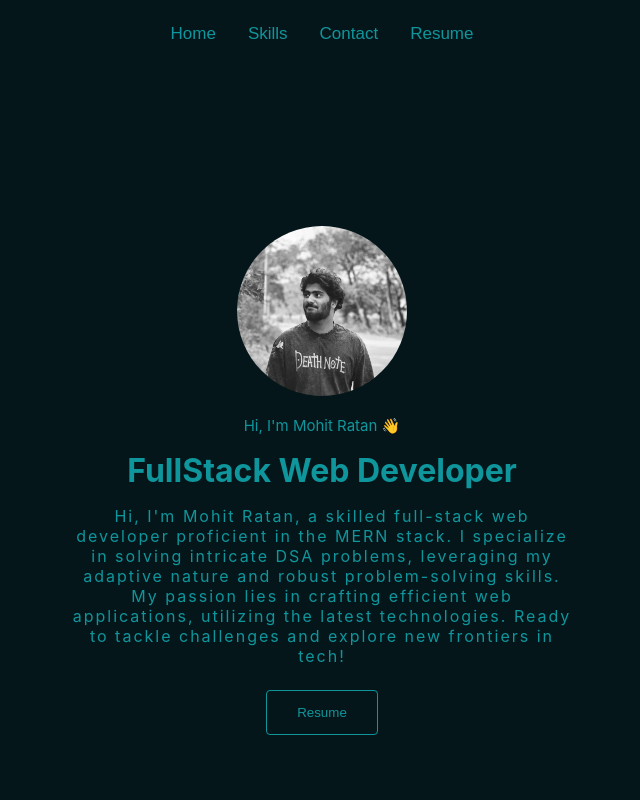
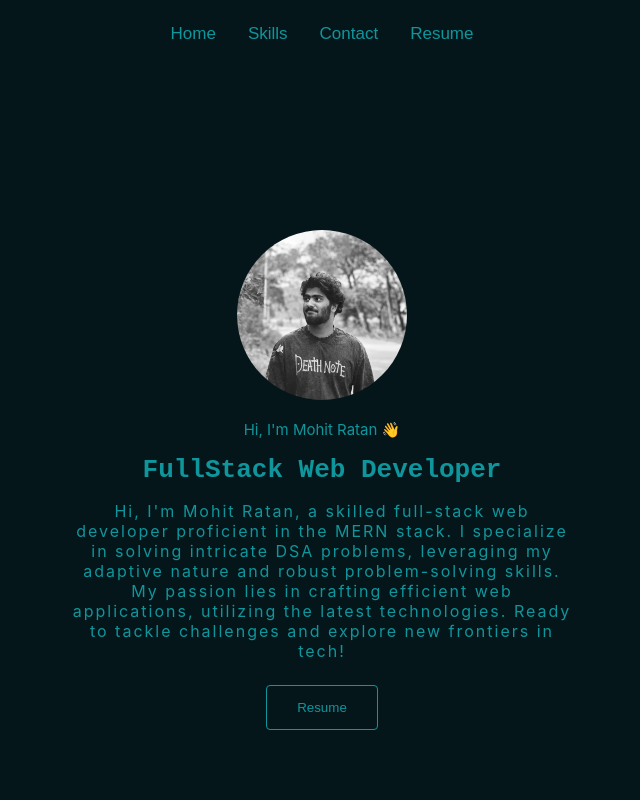
Before and after one commit to mohitratan18/portfolio, a React (Create React App) app: page / in a window 1280 px wide. Shown: the top 800 px of the page, without its empty margins (318-958 px from the left). Built offline with nearby package versions, Linux system fonts and the light colour scheme.

Commit message:
typing animation added

```diff
--- a/src/App.css
+++ b/src/App.css
@@ -22,6 +22,9 @@
   align-items: center;
   height: 100%;
 }
+.skills{
+  height: 100vh;
+}
 @media only screen and (max-width: 768px) {
   .skills {
     margin: 3rem;
--- a/src/componets/Intro/intro.module.css
+++ b/src/componets/Intro/intro.module.css
@@ -6,6 +6,24 @@
   justify-content: center;
   align-items: center;
   position: relative;
+}
+.fwd{
+  font-family: monospace;
+  border-right: 5px solid ;
+  white-space: nowrap;
+  overflow: hidden;
+  width: 100%;
+  animation:
+  typing 2s steps(25),
+  cursor 0.5s step-end infinite alternate
+}
+@keyframes cursor{
+  50%{
+    border-color: transparent;
+  }
+}
+@keyframes typing{
+  from {width: 0}
 }
 .name {
   font-size: 15px;
```
